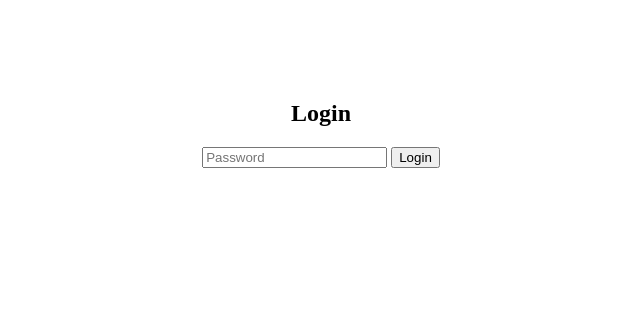
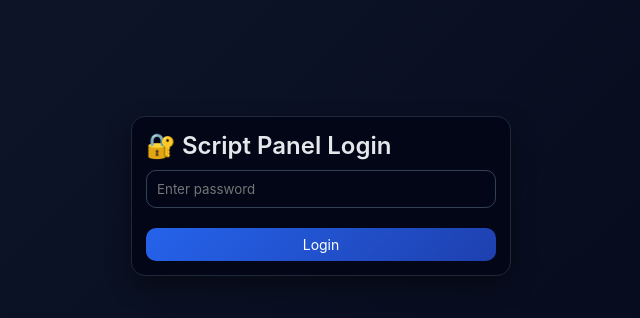
Before and after one commit to ritesh123-long/NX-Runner, a Flask app: page / in a window 1280 px wide. Shown: the top 318 px of the page, without its empty margins (319-959 px from the left). Run offline with Flask 3, Linux system fonts and the light colour scheme.

Commit message:
Update login.html

```diff
--- a/templates/login.html
+++ b/templates/login.html
@@ -1,10 +1,19 @@
 <!DOCTYPE html>
 <html>
-<body style="text-align:center;margin-top:100px">
-<h2>Login</h2>
-<form method="post">
-<input type="password" name="password" placeholder="Password">
-<button>Login</button>
-</form>
+<head>
+<link rel="stylesheet" href="/static/style.css">
+<meta name="viewport" content="width=device-width,initial-scale=1">
+</head>
+<body>
+
+<div class="card" style="max-width:380px;margin:100px auto">
+  <h2>🔐 Script Panel Login</h2>
+  <form method="post">
+    <input type="password" name="password" placeholder="Enter password">
+    <br><br>
+    <button style="width:100%">Login</button>
+  </form>
+</div>
+
 </body>
 </html>
```
